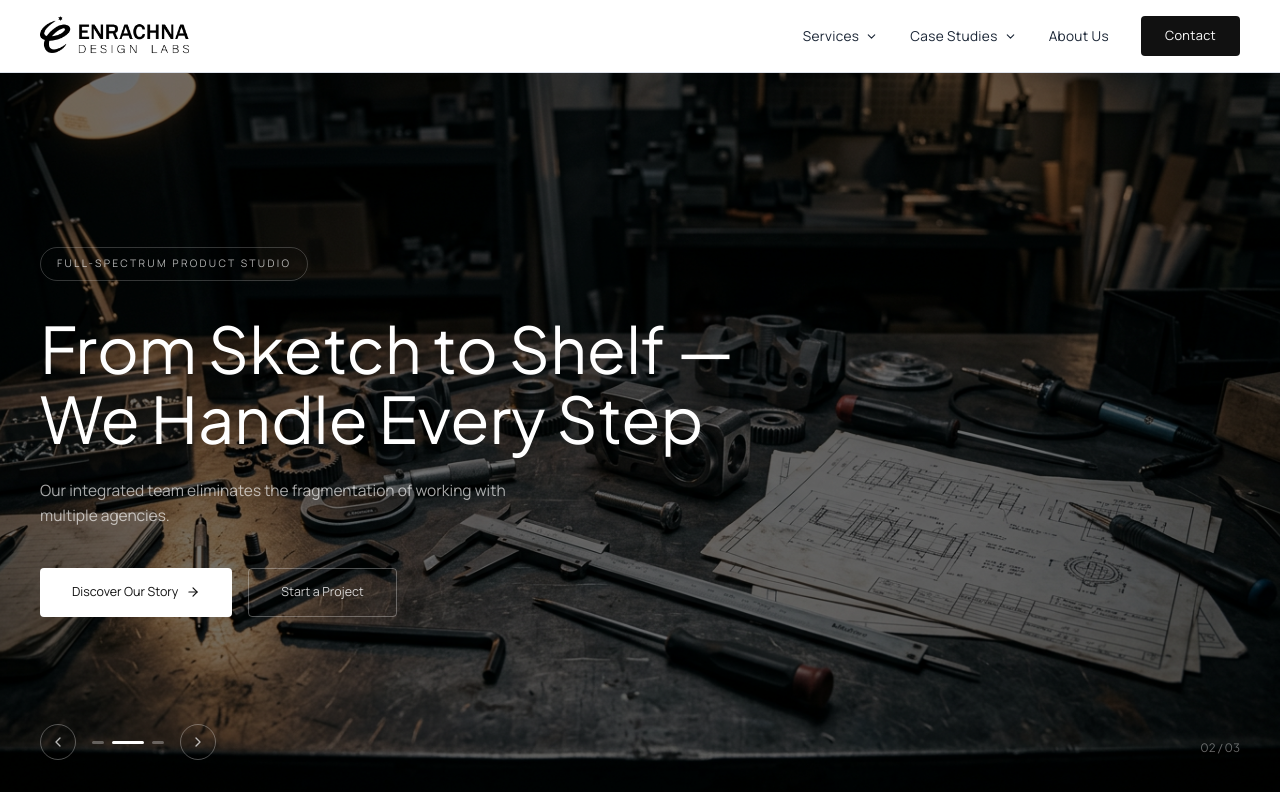
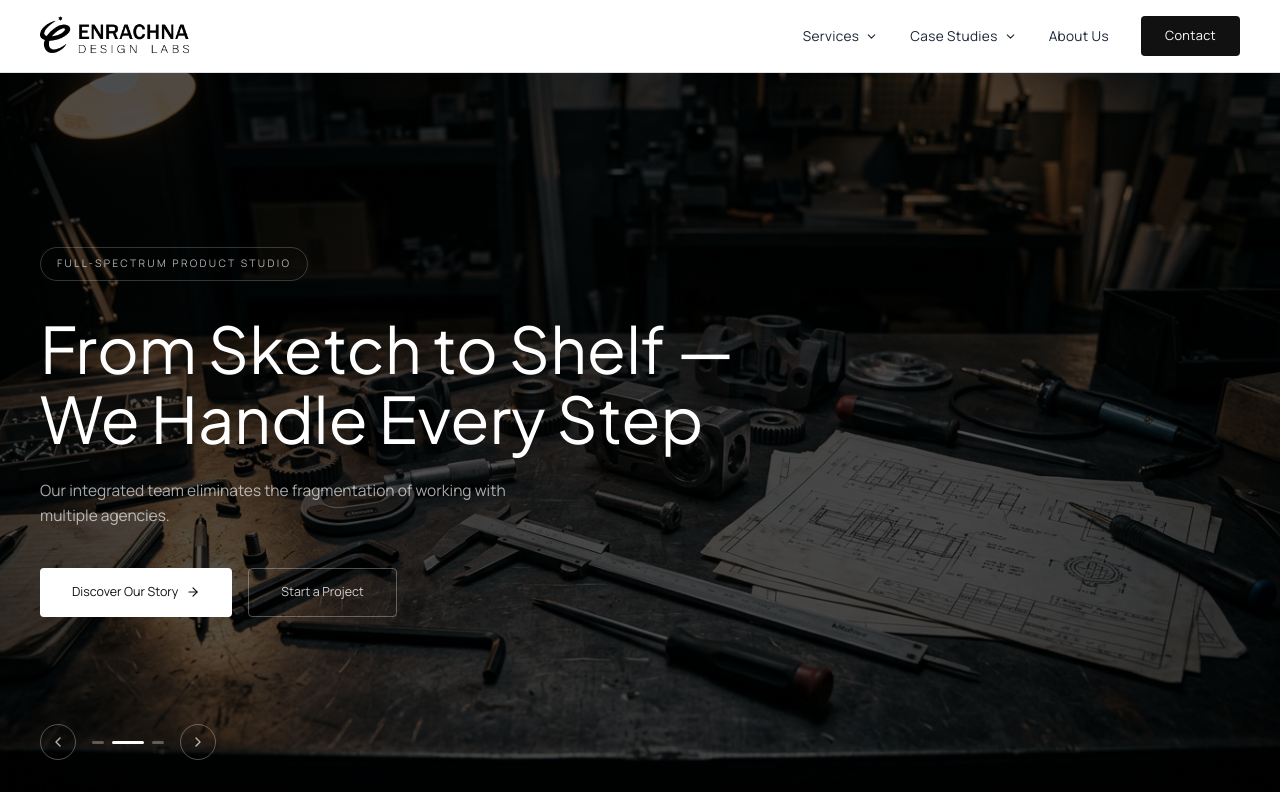
Before and after one commit to mahajan022/enrachna-designlabs, a Next.js app: page / in a window 1280 px wide. Shown: the top 800 px of the page. Built offline with nearby package versions, Linux system fonts and the light colour scheme.

Commit message:
add fliccddcjl

```diff
--- a/app/page.tsx
+++ b/app/page.tsx
@@ -83,7 +83,7 @@ export default function HomePage() {
               className="object-cover"
               priority={i === 0}
             />
-            <div className="absolute inset-0 bg-black/55" />
+            <div className="absolute inset-0 bg-black/68" />
           </div>
         ))}
 
@@ -132,9 +132,9 @@ export default function HomePage() {
             <ChevronRight size={16} />
           </button>
         </div>
-        <div className="absolute bottom-9 right-6 lg:right-10 z-20 text-white/40 text-[0.72rem] font-500 font-display">
-          {String(current + 1).padStart(2, "0")} / {String(slides.length).padStart(2, "0")}
-        </div>
+
+        {String(current + 1).padStart(2, "0")} / {String(slides.length).padStart(2, "0")}
+
       </section>
 
       {/* ── WHO WE ARE ── */}
```
